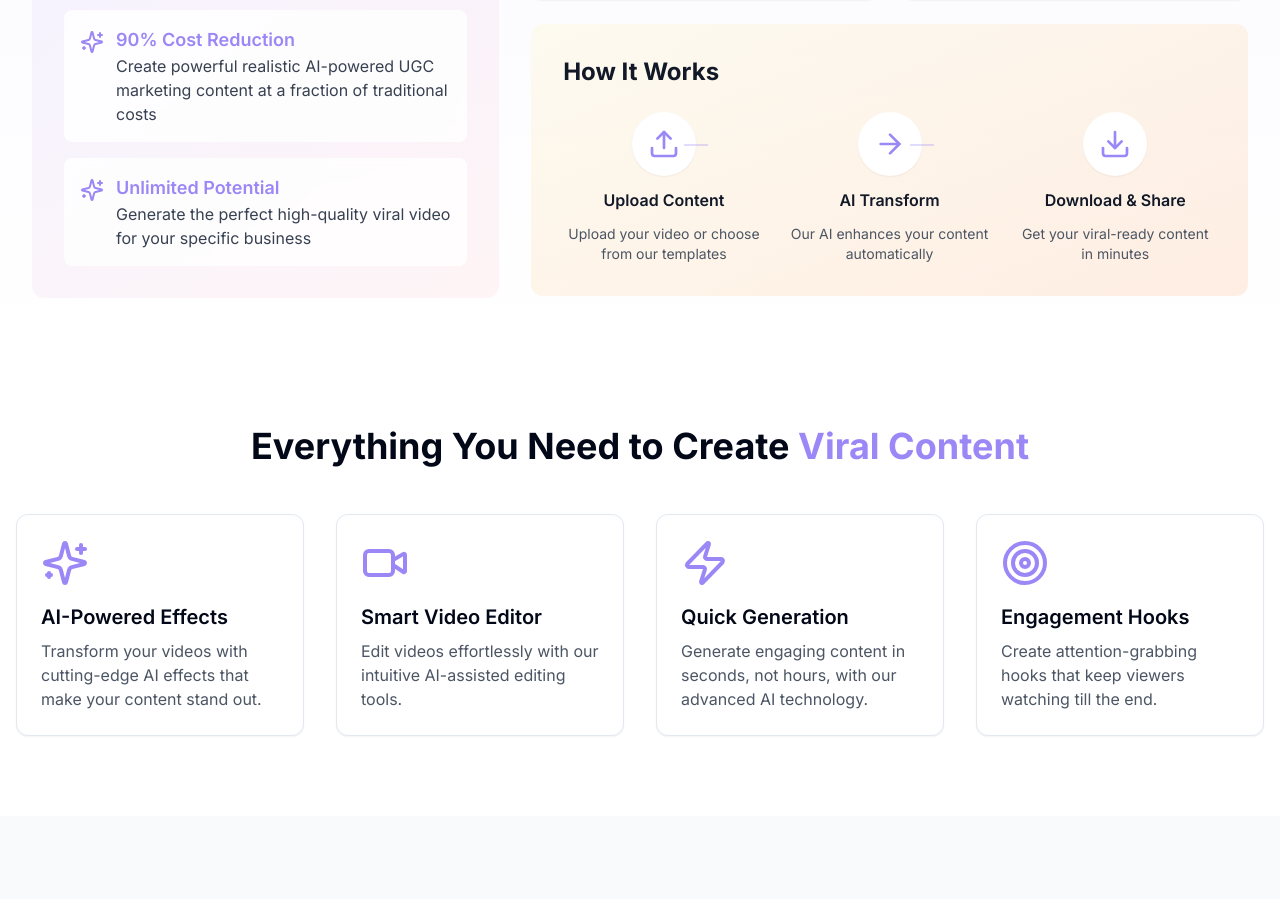
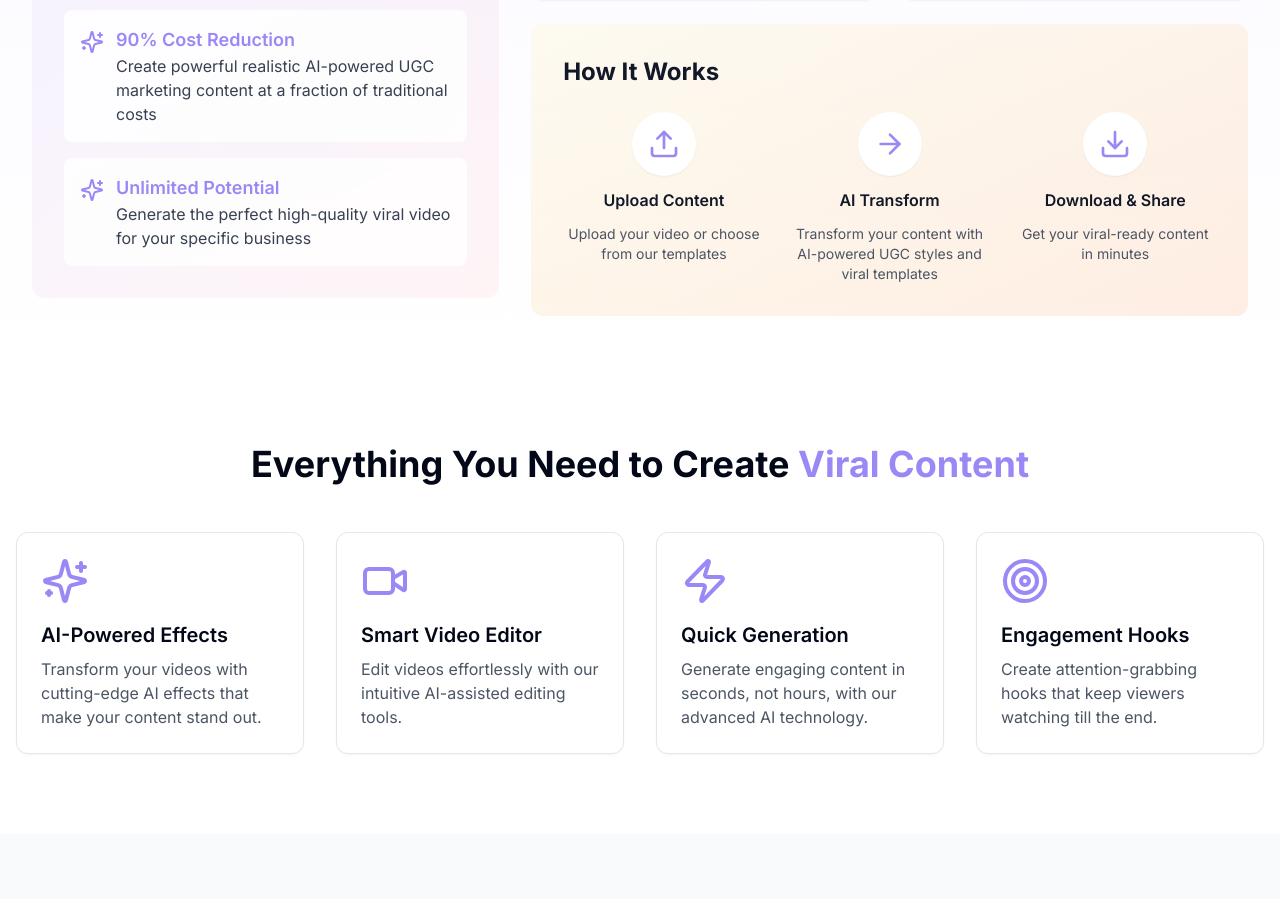
Before and after one commit to yayeet999/reelify-creator, a React (Vite) app: page / in a window 1280 px wide. Shown: the part 1285-2184 px from the top of the page. Built offline with nearby package versions, Linux system fonts and the light colour scheme.

Commit message:
Remove Connecting Lines and Update Text
Removed the connecting lines in the "How It Works" card. Updated the text from 'Our AI enhances your content automatically' to a more tailored description that reflects NotReel's actual capabilities and features.
[skip gpt_engineer]

```diff
--- a/src/components/StatsSection.tsx
+++ b/src/components/StatsSection.tsx
@@ -41,7 +41,7 @@ const steps = [
   {
     id: 2,
     title: "AI Transform",
-    description: "Our AI enhances your content automatically",
+    description: "Transform your content with AI-powered UGC styles and viral templates",
     icon: ArrowRight,
   },
   {
@@ -134,15 +134,10 @@ export const StatsSection = () => {
           <div className="bg-gradient-to-br from-accent-yellow/30 to-accent-orange/30 rounded-xl p-8 animate-fade-up">
             <h3 className="text-2xl font-bold text-gray-900 mb-6">How It Works</h3>
             <div className="grid grid-cols-1 md:grid-cols-3 gap-6">
-              {steps.map((step, index) => (
+              {steps.map((step) => (
                 <div key={step.id} className="flex flex-col items-center text-center space-y-3">
-                  <div className="relative">
-                    <div className="w-16 h-16 bg-white rounded-full flex items-center justify-center shadow-sm">
-                      <step.icon className="w-8 h-8 text-primary" />
-                    </div>
-                    {index < steps.length - 1 && (
-                      <div className="hidden md:block absolute top-1/2 -right-3 w-6 h-0.5 bg-primary/30" />
-                    )}
+                  <div className="w-16 h-16 bg-white rounded-full flex items-center justify-center shadow-sm">
+                    <step.icon className="w-8 h-8 text-primary" />
                   </div>
                   <h4 className="font-semibold text-gray-900">{step.title}</h4>
                   <p className="text-sm text-gray-600">{step.description}</p>
```
